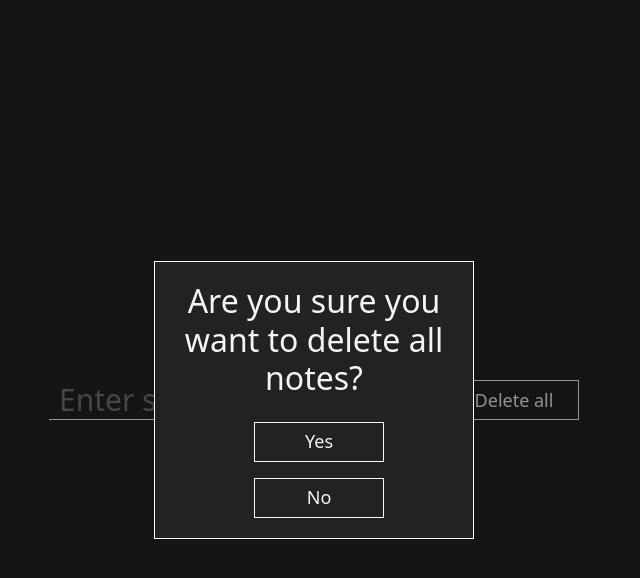
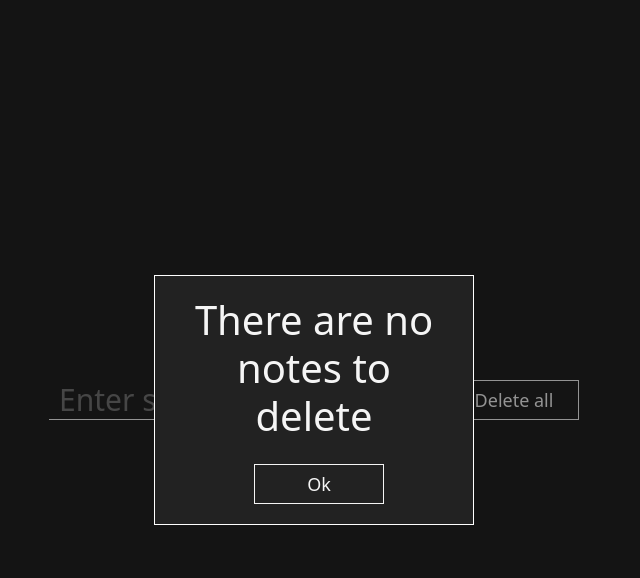
Before and after one commit to Daisigu/dragableTodo, a React (Create React App) app: page / in a window 1280 px wide. Both pictures are taken after a click on the button "Delete all". Shown: the top 578 px of the page, without its empty margins (326-966 px from the left). Built offline with nearby package versions, Linux system fonts and the light colour scheme.

Commit message:
Modal for empty nodes

```diff
--- a/src/components/app/App.js
+++ b/src/components/app/App.js
@@ -40,6 +40,10 @@ function App() {
     }
   }
 
+
+
+
+
   const deleteNode = (id) => {
 
     /*   setItems(items.filter((item) => item.id !== id)) */
@@ -65,6 +69,31 @@ function App() {
   const deleteAll = () => {
     setItems([])
     setModalActive(false)
+  }
+  const closePopup = ()=>{
+    setModalActive(false)
+  }
+  function EmptyNodes(items) {
+    if (items.items.length===0) {
+      return  (
+        <React.Fragment>
+          <h1>There are no notes to delete</h1>
+          <button className="button mt-3" onClick={closePopup}>Ok</button>
+        </React.Fragment>
+
+      )
+    }
+      return (
+        <React.Fragment>
+            <h2>Are you sure you want to delete all notes?</h2>
+        <button className="button mt-3" onClick={deleteAll}>Yes</button>
+        <button className="button mt-3" onClick={() => setModalActive(false)}>No</button>
+        </React.Fragment>
+
+      )
+
+
+
   }
 
 
@@ -114,12 +143,15 @@ function App() {
         })
       }
       <Modal active={modalActive} setActive={setModalActive}>
-        <h2>Are you sure you want to delete all notes?</h2>
-        <button className="button mt-3" onClick={deleteAll}>Yes</button>
-        <button className="button mt-3" onClick={() => setModalActive(false)}>No</button>
+          <EmptyNodes items={items}/>
       </Modal>
     </div>
   );
 }
 
 export default App;
+
+
+/*   <h2>Are you sure you want to delete all notes?</h2>
+        <button className="button mt-3" onClick={deleteAll}>Yes</button>
+        <button className="button mt-3" onClick={() => setModalActive(false)}>No</button> */
```
